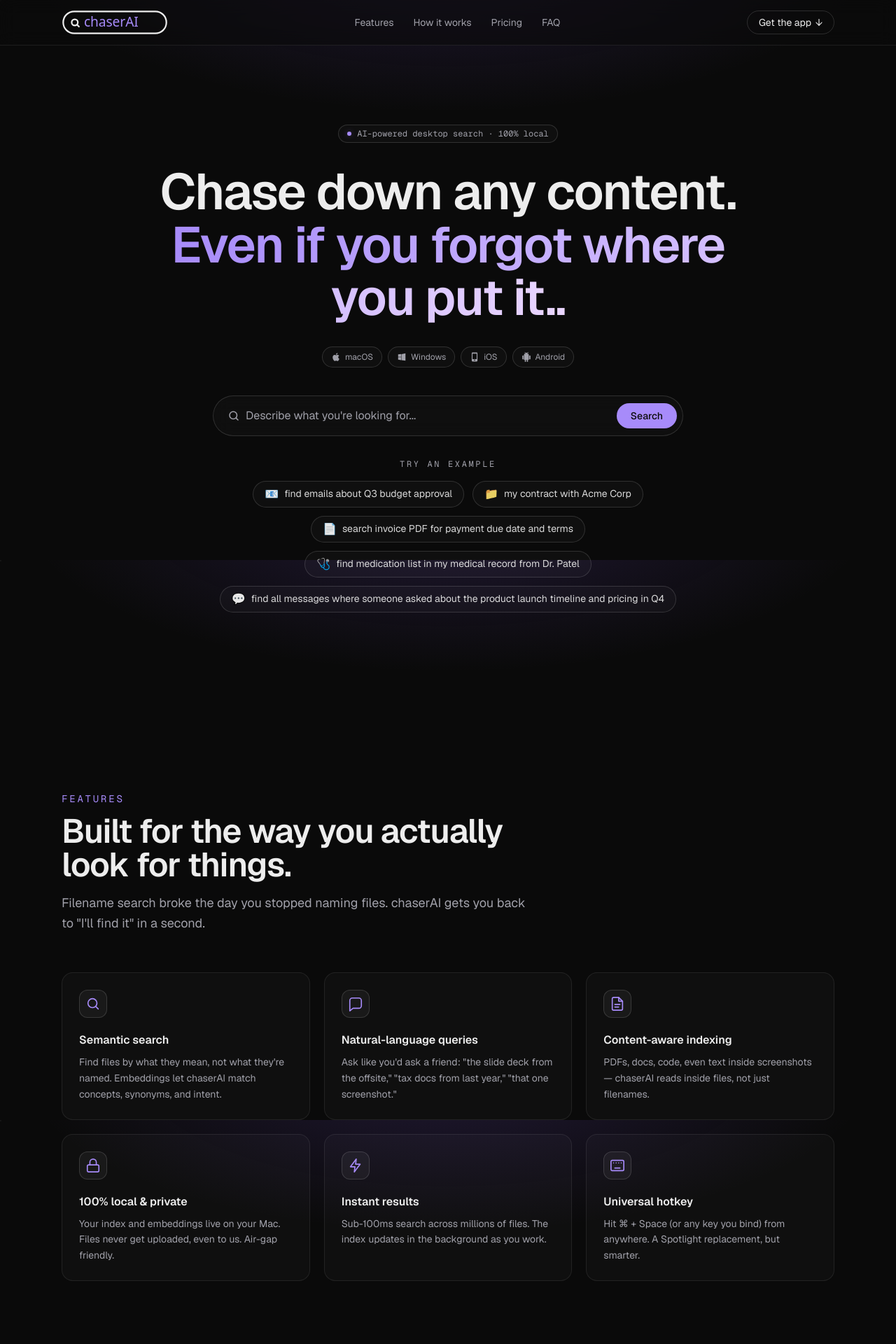
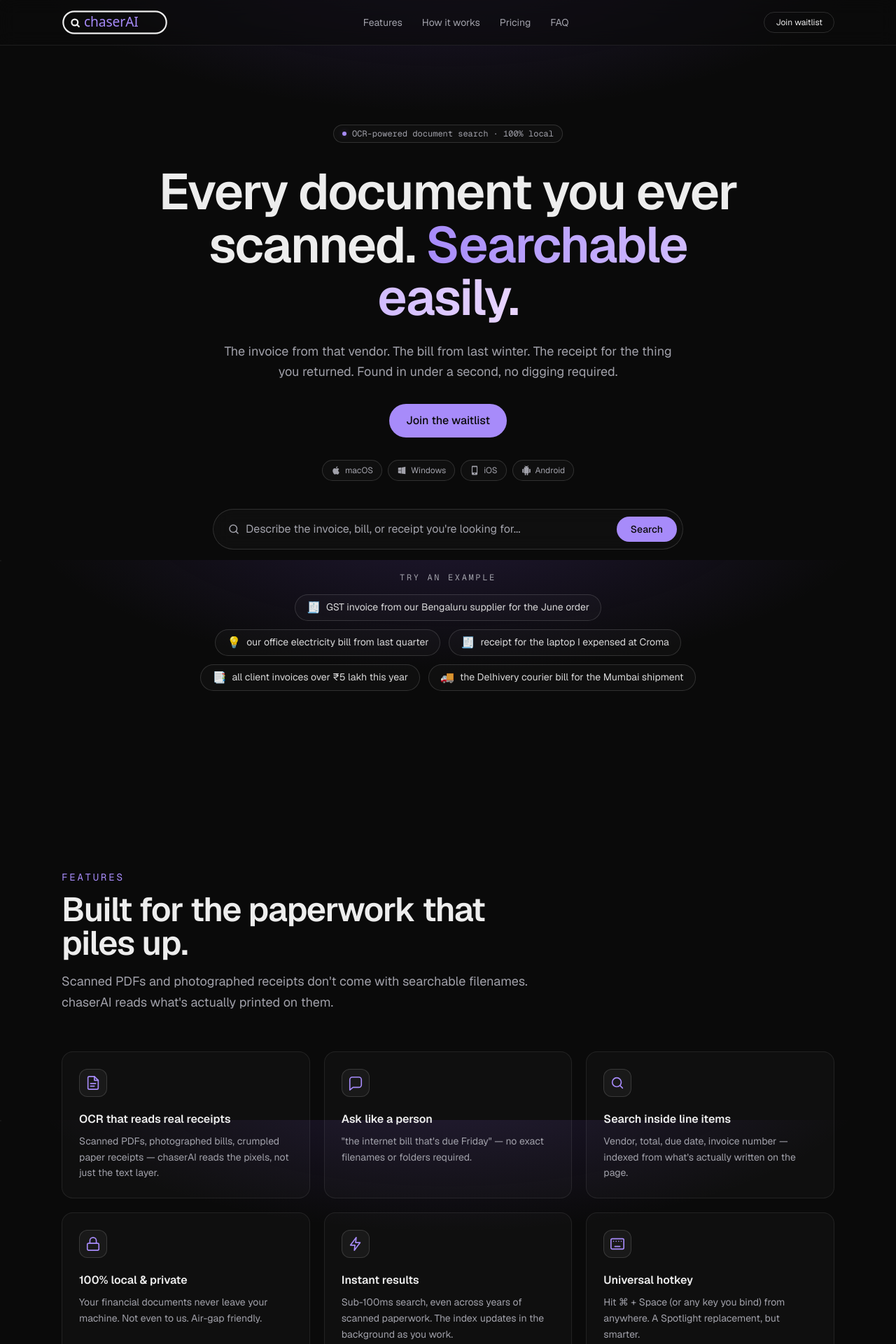
Before and after one commit to rountana/chaser-ai, a Next.js app: page / in a window 1280 px wide. Shown: the top 1920 px of the page at 70% size. Built offline with nearby package versions, Linux system fonts and the light colour scheme.

Commit message:
v2 india test

```diff
--- a/components/DownloadCTA.tsx
+++ b/components/DownloadCTA.tsx
@@ -1,4 +1,4 @@
-import StoreBadges from "./StoreBadges";
+import WaitlistButton from "./WaitlistButton";
 
 export default function DownloadCTA() {
   return (
@@ -8,15 +8,15 @@
           style={{ boxShadow: "0 0 60px -20px rgba(167,139,250,0.12)" }}
         >
           <div>
-            <p className="text-sm font-mono uppercase tracking-[0.2em] text-[var(--accent)]">Available now</p>
+            <p className="text-sm font-mono uppercase tracking-[0.2em] text-[var(--accent)]">Coming soon</p>
             <h2 className="mt-2 text-2xl sm:text-3xl font-semibold tracking-tight">
-              Download chaserAI free.
+              Join the waitlist for early access.
             </h2>
             <p className="mt-2 text-sm text-[var(--muted)] max-w-sm leading-relaxed">
-              No account required. Start searching in under 60 seconds.
+              Be first in line when chaserAI launches. No spam, just one email when it&apos;s your turn.
             </p>
           </div>
-          <StoreBadges size="lg" />
+          <WaitlistButton size="lg" />
         </div>
       </div>
     </section>
--- a/components/Examples.tsx
+++ b/components/Examples.tsx
@@ -1,14 +1,11 @@
 import CommandPaletteMock from "./CommandPaletteMock";
 
 const examples = [
-  { emoji: "📧", text: "find emails about Q3 budget approval" },
-  { emoji: "📁", text: "my contract with Acme Corp" },
-  { emoji: "📄", text: "search invoice PDF for payment due date and terms" },
-  { emoji: "🩺", text: "find medication list in my medical record from Dr. Patel" },
-  {
-    emoji: "💬",
-    text: "find all messages where someone asked about the product launch timeline and pricing in Q4",
-  },
+  { emoji: "🧾", text: "GST invoice from our Bengaluru supplier for the June order" },
+  { emoji: "💡", text: "our office electricity bill from last quarter" },
+  { emoji: "🧾", text: "receipt for the laptop I expensed at Croma" },
+  { emoji: "📑", text: "all client invoices over ₹5 lakh this year" },
+  { emoji: "🚚", text: "the Delhivery courier bill for the Mumbai shipment" },
 ];
 
 export default function Examples() {
@@ -17,16 +14,16 @@
       <div className="mx-auto max-w-4xl px-6 text-center">
         <h2 className="text-4xl sm:text-6xl font-semibold tracking-tight leading-[1.05]">
           <span className="bg-gradient-to-r from-[var(--accent)] to-[#e9d5ff] bg-clip-text text-transparent">
-            Even if you forgot
+            Found in under
           </span>
           <br />
           <span className="bg-gradient-to-r from-[var(--accent)] to-[#e9d5ff] bg-clip-text text-transparent">
-            where you put it.
+            a second.
           </span>
         </h2>
 
         <p className="mt-6 text-lg text-[var(--muted)] max-w-2xl mx-auto leading-relaxed">
-          chaserAI searches across your emails, documents, Slack, and files — and understands what you actually mean.
+          No digging through folders. chaserAI OCRs and indexes every invoice, bill, and receipt on your device — search by vendor, total, or due date, just like you&apos;d ask a person.
         </p>
 
         {/* Search bar */}
@@ -49,7 +46,7 @@
             </svg>
             <input
               type="text"
-              placeholder="Ask anything or describe what you're looking for..."
+              placeholder="Describe the invoice, bill, or receipt you're looking for..."
               aria-label="Search query"
               className="flex-1 min-w-0 bg-transparent text-sm sm:text-base text-[var(--foreground)] placeholder:text-[var(--muted)] focus:outline-none py-2"
             />
--- a/components/Features.tsx
+++ b/components/Features.tsx
@@ -23,27 +23,8 @@
 
 const features: Feature[] = [
   {
-    title: "Semantic search",
-    body: "Find files by what they mean, not what they're named. Embeddings let chaserAI match concepts, synonyms, and intent.",
-    icon: I(
-      <>
-        <circle cx="11" cy="11" r="7" />
-        <path d="m20 20-3.5-3.5" />
-      </>,
-    ),
-  },
-  {
-    title: "Natural-language queries",
-    body: 'Ask like you\'d ask a friend: "the slide deck from the offsite," "tax docs from last year," "that one screenshot."',
-    icon: I(
-      <>
-        <path d="M21 15a4 4 0 0 1-4 4H8l-5 4V7a4 4 0 0 1 4-4h10a4 4 0 0 1 4 4Z" />
-      </>,
-    ),
-  },
-  {
-    title: "Content-aware indexing",
-    body: "PDFs, docs, code, even text inside screenshots — chaserAI reads inside files, not just filenames.",
+    title: "OCR that reads real receipts",
+    body: "Scanned PDFs, photographed bills, crumpled paper receipts — chaserAI reads the pixels, not just the text layer.",
     icon: I(
       <>
         <path d="M14 2H6a2 2 0 0 0-2 2v16a2 2 0 0 0 2 2h12a2 2 0 0 0 2-2V8z" />
@@ -53,8 +34,27 @@
     ),
   },
   {
+    title: "Ask like a person",
+    body: '"the internet bill that\'s due Friday" — no exact filenames or folders required.',
+    icon: I(
+      <>
+        <path d="M21 15a4 4 0 0 1-4 4H8l-5 4V7a4 4 0 0 1 4-4h10a4 4 0 0 1 4 4Z" />
+      </>,
+    ),
+  },
+  {
+    title: "Search inside line items",
+    body: "Vendor, total, due date, invoice number — indexed from what's actually written on the page.",
+    icon: I(
+      <>
+        <circle cx="11" cy="11" r="7" />
+        <path d="m20 20-3.5-3.5" />
+      </>,
+    ),
+  },
+  {
     title: "100% local & private",
-    body: "Your index and embeddings live on your Mac. Files never get uploaded, even to us. Air-gap friendly.",
+    body: "Your financial documents never leave your machine. Not even to us. Air-gap friendly.",
     icon: I(
       <>
         <rect x="3" y="11" width="18" height="11" rx="2" />
@@ -64,7 +64,7 @@
   },
   {
     title: "Instant results",
-    body: "Sub-100ms search across millions of files. The index updates in the background as you work.",
+    body: "Sub-100ms search, even across years of scanned paperwork. The index updates in the background as you work.",
     icon: I(
       <>
         <path d="M13 2 4 14h7l-1 8 9-12h-7z" />
@@ -93,10 +93,10 @@
             Features
           </p>
           <h2 className="mt-3 text-3xl sm:text-5xl font-semibold tracking-tight">
-            Built for the way you actually look for things.
+            Built for the paperwork that piles up.
           </h2>
           <p className="mt-4 text-lg text-[var(--muted)] leading-relaxed">
-            Filename search broke the day you stopped naming files. chaserAI gets you back to "I'll find it" in a second.
+            Scanned PDFs and photographed receipts don&apos;t come with searchable filenames. chaserAI reads what&apos;s actually printed on them.
           </p>
         </div>
 
--- a/components/Footer.tsx
+++ b/components/Footer.tsx
@@ -1,5 +1,5 @@
 import Image from "next/image";
-import StoreBadges from "./StoreBadges";
+import WaitlistButton from "./WaitlistButton";
 import { withBasePath } from "@/lib/basePath";
 
 const columns = [
@@ -44,10 +44,10 @@
             style={{ height: 42, width: "auto" }}
           />
           <p className="mt-4 text-sm text-[var(--muted)] max-w-xs leading-relaxed">
-            AI-powered desktop search. Private by default. Built for the way you actually think about your files.
+            OCR-powered document search. Private by default. Built for every invoice, bill, and receipt you&apos;ve ever scanned.
           </p>
           <div className="mt-5">
-            <StoreBadges size="sm" />
+            <WaitlistButton size="sm" variant="outline" />
           </div>
         </div>
 
--- a/components/Hero.tsx
+++ b/components/Hero.tsx
@@ -1,3 +1,5 @@
+import WaitlistButton from "./WaitlistButton";
+
 const platforms = [
   {
     label: "macOS",
@@ -34,11 +36,11 @@
 ];
 
 const examples = [
-  { emoji: "📧", text: "find emails about Q3 budget approval" },
-  { emoji: "📁", text: "my contract with Acme Corp" },
-  { emoji: "📄", text: "search invoice PDF for payment due date and terms" },
-  { emoji: "🩺", text: "find medication list in my medical record from Dr. Patel" },
-  { emoji: "💬", text: "find all messages where someone asked about the product launch timeline and pricing in Q4" },
+  { emoji: "🧾", text: "GST invoice from our Bengaluru supplier for the June order" },
+  { emoji: "💡", text: "our office electricity bill from last quarter" },
+  { emoji: "🧾", text: "receipt for the laptop I expensed at Croma" },
+  { emoji: "📑", text: "all client invoices over ₹5 lakh this year" },
+  { emoji: "🚚", text: "the Delhivery courier bill for the Mumbai shipment" },
 ];
 
 export default function Hero() {
@@ -49,18 +51,28 @@
         {/* Badge */}
         <div className="inline-flex items-center gap-2 rounded-full border border-[var(--border-strong)] bg-[var(--surface)] px-3 py-1 text-xs font-mono text-[var(--muted)] mb-8">
           <span className="size-1.5 rounded-full bg-[var(--accent)] shadow-[0_0_8px_var(--accent-glow)]" />
-          AI-powered desktop search · 100% local
+          OCR-powered document search · 100% local
         </div>
 
         {/* Headline */}
         <h1 className="text-4xl sm:text-6xl lg:text-7xl font-semibold tracking-tight leading-[1.05] max-w-4xl mx-auto">
-          Chase down any content.{" "}
+          Every document you ever scanned.{" "}
           <span className="bg-gradient-to-r from-[var(--accent)] to-[#e9d5ff] bg-clip-text text-transparent">
-          Even if you forgot where you put it..
+          Searchable easily.
           </span>
           <br className="hidden sm:block" />
+        </h1>
 
-        </h1>
+        {/* Subheadline */}
+        <p className="mt-6 text-lg text-[var(--muted)] max-w-2xl mx-auto leading-relaxed">
+          The invoice from that vendor. The bill from last winter. The receipt for the thing you returned.
+          Found in under a second, no digging required.
+        </p>
+
+        {/* Waitlist CTA */}
+        <div className="mt-8">
+          <WaitlistButton size="lg" />
+        </div>
 
         {/* Platform pills */}
         <div className="mt-8 flex flex-wrap items-center justify-center gap-2">
@@ -84,7 +96,7 @@
             </svg>
             <input
               type="text"
-              placeholder="Describe what you're looking for..."
+              placeholder="Describe the invoice, bill, or receipt you're looking for..."
               aria-label="Search query"
               className="flex-1 min-w-0 bg-transparent text-sm sm:text-base text-[var(--foreground)] placeholder:text-[var(--muted)] focus:outline-none py-2"
             />
--- a/components/HowItWorks.tsx
+++ b/components/HowItWorks.tsx
@@ -6,13 +6,13 @@
   },
   {
     n: "02",
-    title: "Local indexer wakes up",
-    body: "chaserAI quietly indexes your files on-device. Embeddings live in a private vector store on your Mac.",
+    title: "chaserAI OCRs your documents",
+    body: "Scanned PDFs, photographed bills, crumpled receipts — chaserAI OCRs and indexes them on-device. Nothing leaves your machine.",
   },
   {
     n: "03",
     title: "⌘ + Space, ask anything",
-    body: "From any app, summon the search bar and type how you'd describe it out loud. Results in under 100ms.",
+    body: "From any app, summon the search bar and ask for the invoice, bill, or receipt you need. Results in under 100ms.",
   },
 ];
 
--- a/components/Nav.tsx
+++ b/components/Nav.tsx
@@ -1,5 +1,6 @@
 import Image from "next/image";
 import { withBasePath } from "@/lib/basePath";
+import WaitlistButton from "./WaitlistButton";
 
 const links = [
   { href: "#features", label: "Features" },
@@ -36,13 +37,7 @@
           ))}
         </ul>
 
-        <a
-          href="#download"
-          className="inline-flex items-center gap-1.5 text-sm text-[var(--foreground)] border border-[var(--border-strong)] hover:border-[var(--accent)] hover:text-[var(--accent)] transition-colors rounded-full px-4 py-1.5"
-        >
-          Get the app
-          <span aria-hidden>↓</span>
-        </a>
+        <WaitlistButton label="Join waitlist" variant="outline" size="sm" />
       </nav>
     </header>
   );
--- /dev/null
+++ b/components/WaitlistButton.tsx
@@ -0,0 +1,191 @@
+"use client";
+
+import { useState, type FormEvent } from "react";
+
+const FORM_ACTION = process.env.NEXT_PUBLIC_WAITLIST_FORM_ACTION;
+const EMAIL_ENTRY = process.env.NEXT_PUBLIC_WAITLIST_EMAIL_ENTRY;
+const PHONE_ENTRY = process.env.NEXT_PUBLIC_WAITLIST_PHONE_ENTRY;
+
+type Mode = "email" | "phone";
+type Status = "idle" | "submitting" | "success" | "error";
+
+type Props = {
+  label?: string;
+  variant?: "primary" | "outline";
+  size?: "sm" | "md" | "lg";
+  className?: string;
+};
+
+const sizeClasses: Record<NonNullable<Props["size"]>, string> = {
+  sm: "text-xs px-4 py-1.5",
+  md: "text-sm px-5 py-2",
+  lg: "text-base px-6 py-3",
+};
+
+export default function WaitlistButton({
+  label = "Join the waitlist",
+  variant = "primary",
+  size = "md",
+  className = "",
+}: Props) {
+  const [open, setOpen] = useState(false);
+  const [mode, setMode] = useState<Mode>("email");
+  const [value, setValue] = useState("");
+  const [status, setStatus] = useState<Status>("idle");
+
+  const close = () => {
+    setOpen(false);
+    setStatus("idle");
+    setValue("");
+    setMode("email");
+  };
+
+  async function handleSubmit(e: FormEvent<HTMLFormElement>) {
+    e.preventDefault();
+    if (!value.trim()) return;
+
+    if (!FORM_ACTION) {
+      console.error(
+        "Waitlist form is not configured. Set NEXT_PUBLIC_WAITLIST_FORM_ACTION (and _EMAIL_ENTRY / _PHONE_ENTRY) at build time.",
+      );
+      setStatus("error");
+      return;
+    }
+
+    setStatus("submitting");
+
+    const entry = mode === "email" ? EMAIL_ENTRY : PHONE_ENTRY;
+    const body = new URLSearchParams();
+    if (entry) body.set(entry, value.trim());
+
+    try {
+      // Google Forms rejects CORS, so this is a fire-and-forget POST — the
+      // opaque no-cors response can't confirm the submission actually landed.
+      await fetch(FORM_ACTION, {
+        method: "POST",
+        mode: "no-cors",
+        headers: { "Content-Type": "application/x-www-form-urlencoded" },
+        body,
+      });
+      setStatus("success");
+    } catch {
+      setStatus("error");
+    }
+  }
+
+  const variantClasses =
+    variant === "primary"
+      ? "bg-[var(--accent)] hover:bg-[#bfa6ff] text-[#0a0a0a] font-medium"
+      : "border border-[var(--border-strong)] hover:border-[var(--accent)] hover:text-[var(--accent)] text-[var(--foreground)]";
+
+  return (
+    <>
+      <button
+        type="button"
+        onClick={() => setOpen(true)}
+        className={`inline-flex items-center justify-center gap-1.5 rounded-full transition-all active:scale-95 ${sizeClasses[size]} ${variantClasses} ${className}`}
+      >
+        {label}
+      </button>
+
+      {open && (
+        <div
+          role="dialog"
+          aria-modal="true"
+          aria-label="Join the waitlist"
+          className="fixed inset-0 z-50 flex items-center justify-center p-4"
+        >
+          <button
+            type="button"
+            aria-label="Close"
+            onClick={close}
+            className="absolute inset-0 bg-black/60 backdrop-blur-sm"
+          />
+
+          <div className="relative w-full max-w-sm rounded-2xl border border-[var(--border-strong)] bg-[var(--surface-elev)] p-6 shadow-2xl">
+            <button
+              type="button"
+              aria-label="Close"
+              onClick={close}
+              className="absolute top-4 right-4 text-[var(--muted)] hover:text-[var(--foreground)] transition-colors"
+            >
+              <svg width="18" height="18" viewBox="0 0 24 24" fill="none" stroke="currentColor" strokeWidth="2" strokeLinecap="round">
+                <path d="M18 6 6 18M6 6l12 12" />
+              </svg>
+            </button>
+
+            {status === "success" ? (
+              <div className="py-6 text-center">
+                <div className="mx-auto size-10 rounded-full bg-[var(--accent)]/15 flex items-center justify-center mb-4">
+                  <svg width="18" height="18" viewBox="0 0 24 24" fill="none" stroke="currentColor" strokeWidth="2.5" strokeLinecap="round" strokeLinejoin="round" className="text-[var(--accent)]">
+                    <path d="M20 6 9 17l-5-5" />
+                  </svg>
+                </div>
+                <p className="text-lg font-semibold">You&apos;re on the list.</p>
+                <p className="mt-2 text-sm text-[var(--muted)]">We&apos;ll reach out as soon as chaserAI is ready.</p>
+              </div>
+            ) : (
+              <form onSubmit={handleSubmit}>
+                <h3 className="text-lg font-semibold">Join the waitlist</h3>
+                <p className="mt-1 text-sm text-[var(--muted)]">Be first to know when chaserAI launches.</p>
+
+                <div className="mt-4 inline-flex rounded-full border border-[var(--border-strong)] p-1 text-xs font-mono">
+                  <button
+                    type="button"
+                    onClick={() => {
+                      setMode("email");
+                      setValue("");
+                      setStatus("idle");
+                    }}
+                    className={`rounded-full px-3 py-1 transition-colors ${
+                      mode === "email" ? "bg-[var(--accent)] text-[#0a0a0a]" : "text-[var(--muted)]"
+                    }`}
+                  >
+                    Email
+                  </button>
+                  <button
+                    type="button"
+                    onClick={() => {
+                      setMode("phone");
+                      setValue("");
+                      setStatus("idle");
+                    }}
+                    className={`rounded-full px-3 py-1 transition-colors ${
+                      mode === "phone" ? "bg-[var(--accent)] text-[#0a0a0a]" : "text-[var(--muted)]"
+                    }`}
+                  >
+                    Phone
+                  </button>
+                </div>
+
+                <input
+                  type={mode === "email" ? "email" : "tel"}
+                  required
+                  autoFocus
+                  value={value}
+                  onChange={(e) => setValue(e.target.value)}
+                  placeholder={mode === "email" ? "you@company.com" : "+91 98765 43210"}
+                  className="mt-4 w-full rounded-full border border-[var(--border-strong)] bg-[var(--surface)] px-4 py-2.5 text-sm text-[var(--foreground)] placeholder:text-[var(--muted)] focus:outline-none focus:border-[var(--accent)]"
+                />
+
+                {status === "error" && (
+                  <p className="mt-2 text-xs text-red-400">
+                    Something went wrong. Please try again in a moment.
+                  </p>
+                )}
+
+                <button
+                  type="submit"
+                  disabled={status === "submitting"}
+                  className="mt-4 w-full rounded-full bg-[var(--accent)] hover:bg-[#bfa6ff] disabled:opacity-60 text-[#0a0a0a] text-sm font-medium py-2.5 transition-colors"
+                >
+                  {status === "submitting" ? "Joining..." : "Join waitlist"}
+                </button>
+              </form>
+            )}
+          </div>
+        </div>
+      )}
+    </>
+  );
+}
```
Also changed, not shown: 1 other file (tests, documents, lock files or other folders).
